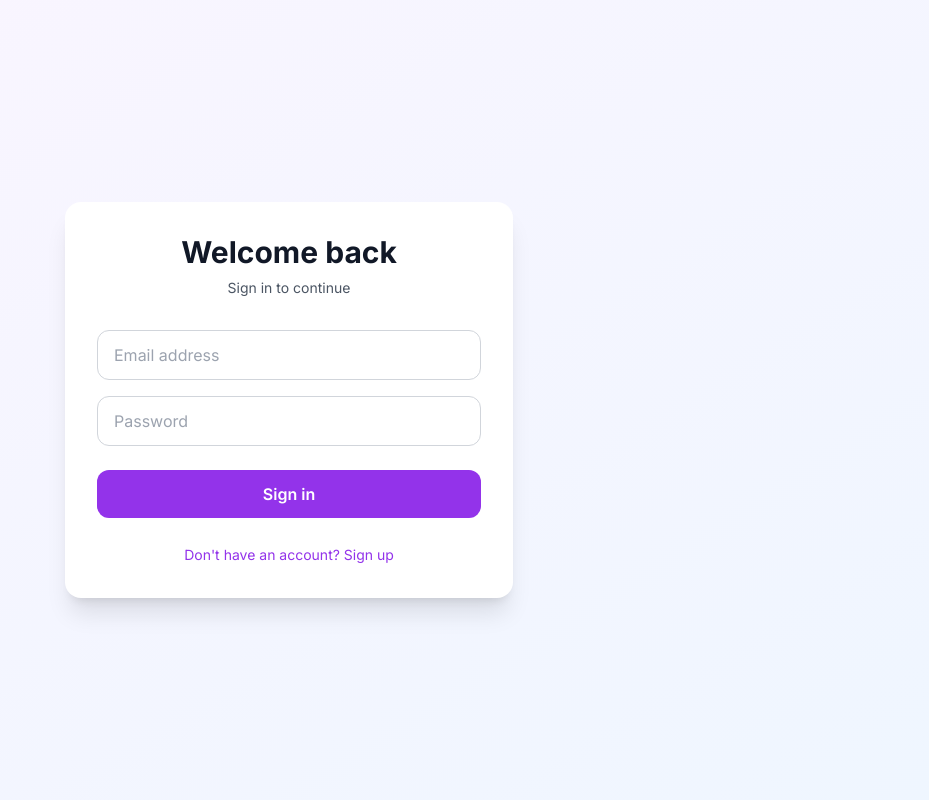
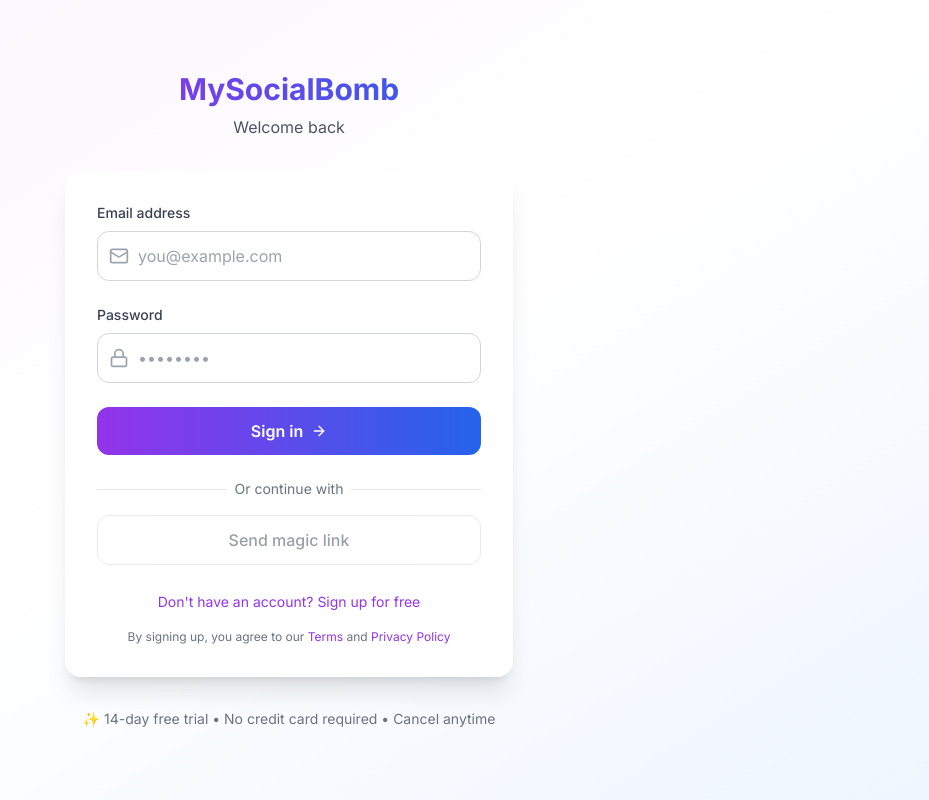
Before and after one commit to u0244058028-beep/Soscial, a Next.js app: page /auth in a window 1280 px wide. Shown: the whole page, without its empty margins (351-1280 px from the left). Built offline with nearby package versions, Linux system fonts and the light colour scheme; no server answers.

Commit message:
Update page.tsx

```diff
--- a/app/auth/page.tsx
+++ b/app/auth/page.tsx
@@ -3,6 +3,7 @@
 import { useState } from 'react'
 import { createClient } from '@/lib/supabase/client'
 import { useRouter } from 'next/navigation'
+import { Mail, Lock, ArrowRight, CheckCircle } from 'lucide-react'
 
 export default function AuthPage() {
   const [email, setEmail] = useState('')
@@ -10,6 +11,7 @@ export default function AuthPage() {
   const [isSignUp, setIsSignUp] = useState(false)
   const [loading, setLoading] = useState(false)
   const [error, setError] = useState('')
+  const [successMessage, setSuccessMessage] = useState('')
   const router = useRouter()
   const supabase = createClient()
 
@@ -17,6 +19,7 @@ export default function AuthPage() {
     e.preventDefault()
     setLoading(true)
     setError('')
+    setSuccessMessage('')
 
     if (isSignUp) {
       const { error } = await supabase.auth.signUp({
@@ -24,78 +27,175 @@ export default function AuthPage() {
         password,
         options: {
           emailRedirectTo: `${window.location.origin}/auth/callback`,
+          data: {
+            full_name: email.split('@')[0],
+          }
         },
       })
-      if (error) setError(error.message)
-      else {
-        alert('Check your email to confirm your account!')
+      if (error) {
+        setError(error.message)
+      } else {
+        setSuccessMessage('Check your email! We\'ve sent you a confirmation link to start your free trial.')
+        setEmail('')
+        setPassword('')
+        setTimeout(() => {
           setIsSignUp(false)
+          setSuccessMessage('')
+        }, 3000)
       }
     } else {
       const { error } = await supabase.auth.signInWithPassword({
         email,
         password,
       })
-      if (error) setError(error.message)
-      else router.push('/dashboard')
+      if (error) {
+        setError(error.message)
+      } else {
+        router.push('/dashboard')
+      }
+    }
+    setLoading(false)
+  }
+
+  const handleMagicLink = async () => {
+    if (!email) {
+      setError('Please enter your email address')
+      return
+    }
+    setLoading(true)
+    const { error } = await supabase.auth.signInWithOtp({
+      email,
+      options: {
+        emailRedirectTo: `${window.location.origin}/auth/callback`,
+      }
+    })
+    if (error) {
+      setError(error.message)
+    } else {
+      setSuccessMessage('Magic link sent! Check your email to sign in.')
     }
     setLoading(false)
   }
 
   return (
-    <div className="min-h-screen flex items-center justify-center bg-gradient-to-br from-purple-50 to-blue-50 py-12 px-4">
-      <div className="max-w-md w-full space-y-8 bg-white p-8 rounded-2xl shadow-xl">
-        <div>
-          <h2 className="text-center text-3xl font-bold text-gray-900">
-            {isSignUp ? 'Create your account' : 'Welcome back'}
-          </h2>
-          <p className="mt-2 text-center text-sm text-gray-600">
-            {isSignUp ? 'Start your 14-day free trial' : 'Sign in to continue'}
+    <div className="min-h-screen flex items-center justify-center bg-gradient-to-br from-purple-50 via-white to-blue-50 py-12 px-4">
+      <div className="max-w-md w-full space-y-8">
+        <div className="text-center">
+          <h1 className="text-3xl font-bold bg-gradient-to-r from-purple-600 to-blue-600 bg-clip-text text-transparent">
+            MySocialBomb
+          </h1>
+          <p className="mt-2 text-gray-600">
+            {isSignUp ? 'Start your 14-day free trial' : 'Welcome back'}
           </p>
         </div>
 
-        <form className="mt-8 space-y-6" onSubmit={handleSubmit}>
-          <div className="space-y-4">
+        {successMessage && (
+          <div className="bg-green-50 border border-green-200 rounded-xl p-4 flex items-start gap-3">
+            <CheckCircle className="h-5 w-5 text-green-600 flex-shrink-0 mt-0.5" />
+            <p className="text-green-700 text-sm">{successMessage}</p>
+          </div>
+        )}
+
+        {error && (
+          <div className="bg-red-50 border border-red-200 rounded-xl p-4">
+            <p className="text-red-600 text-sm">{error}</p>
+          </div>
+        )}
+
+        <div className="bg-white p-8 rounded-2xl shadow-xl">
+          <form className="space-y-6" onSubmit={handleSubmit}>
+            <div>
+              <label className="block text-sm font-medium text-gray-700 mb-2">
+                Email address
+              </label>
+              <div className="relative">
+                <Mail className="absolute left-3 top-1/2 -translate-y-1/2 h-5 w-5 text-gray-400" />
                 <input
                   type="email"
                   required
                   value={email}
                   onChange={(e) => setEmail(e.target.value)}
-              placeholder="Email address"
-              className="w-full px-4 py-3 rounded-xl border border-gray-300 focus:outline-none focus:ring-2 focus:ring-purple-500"
+                  placeholder="you@example.com"
+                  className="w-full pl-10 pr-4 py-3 rounded-xl border border-gray-300 focus:outline-none focus:ring-2 focus:ring-purple-500 focus:border-transparent"
                 />
+              </div>
+            </div>
+
+            <div>
+              <label className="block text-sm font-medium text-gray-700 mb-2">
+                Password
+              </label>
+              <div className="relative">
+                <Lock className="absolute left-3 top-1/2 -translate-y-1/2 h-5 w-5 text-gray-400" />
                 <input
                   type="password"
                   required
                   value={password}
                   onChange={(e) => setPassword(e.target.value)}
-              placeholder="Password"
-              className="w-full px-4 py-3 rounded-xl border border-gray-300 focus:outline-none focus:ring-2 focus:ring-purple-500"
+                  placeholder="••••••••"
+                  className="w-full pl-10 pr-4 py-3 rounded-xl border border-gray-300 focus:outline-none focus:ring-2 focus:ring-purple-500 focus:border-transparent"
                 />
               </div>
-
-          {error && (
-            <div className="text-red-600 text-sm text-center">{error}</div>
-          )}
+            </div>
 
             <button
               type="submit"
               disabled={loading}
-            className="w-full py-3 px-4 bg-purple-600 hover:bg-purple-700 text-white font-semibold rounded-xl transition disabled:opacity-50"
+              className="w-full py-3 px-4 bg-gradient-to-r from-purple-600 to-blue-600 hover:from-purple-700 hover:to-blue-700 text-white font-semibold rounded-xl transition flex items-center justify-center gap-2 disabled:opacity-50"
             >
-            {loading ? 'Loading...' : isSignUp ? 'Sign up' : 'Sign in'}
+              {loading ? (
+                'Loading...'
+              ) : (
+                <>
+                  {isSignUp ? 'Create free account' : 'Sign in'}
+                  <ArrowRight className="h-4 w-4" />
+                </>
+              )}
             </button>
+          </form>
 
-          <div className="text-center">
+          <div className="mt-6">
+            <div className="relative">
+              <div className="absolute inset-0 flex items-center">
+                <div className="w-full border-t border-gray-200"></div>
+              </div>
+              <div className="relative flex justify-center text-sm">
+                <span className="px-2 bg-white text-gray-500">Or continue with</span>
+              </div>
+            </div>
+            <button
+              onClick={handleMagicLink}
+              disabled={loading || !email}
+              className="mt-4 w-full py-3 px-4 border border-gray-300 rounded-xl text-gray-700 font-medium hover:bg-gray-50 transition disabled:opacity-50"
+            >
+              Send magic link
+            </button>
+          </div>
+
+          <div className="mt-6 text-center">
             <button
               type="button"
-              onClick={() => setIsSignUp(!isSignUp)}
+              onClick={() => {
+                setIsSignUp(!isSignUp)
+                setError('')
+                setSuccessMessage('')
+              }}
               className="text-sm text-purple-600 hover:text-purple-700"
             >
-              {isSignUp ? 'Already have an account? Sign in' : "Don't have an account? Sign up"}
+              {isSignUp ? 'Already have an account? Sign in' : "Don't have an account? Sign up for free"}
             </button>
           </div>
-        </form>
+
+          <p className="mt-4 text-xs text-gray-500 text-center">
+            By signing up, you agree to our{' '}
+            <a href="#" className="text-purple-600 hover:underline">Terms</a> and{' '}
+            <a href="#" className="text-purple-600 hover:underline">Privacy Policy</a>
+          </p>
+        </div>
+
+        <p className="text-center text-sm text-gray-500">
+          ✨ 14-day free trial • No credit card required • Cancel anytime
+        </p>
       </div>
     </div>
   )
```
Lines whose indentation alone changed are shown as unchanged.
